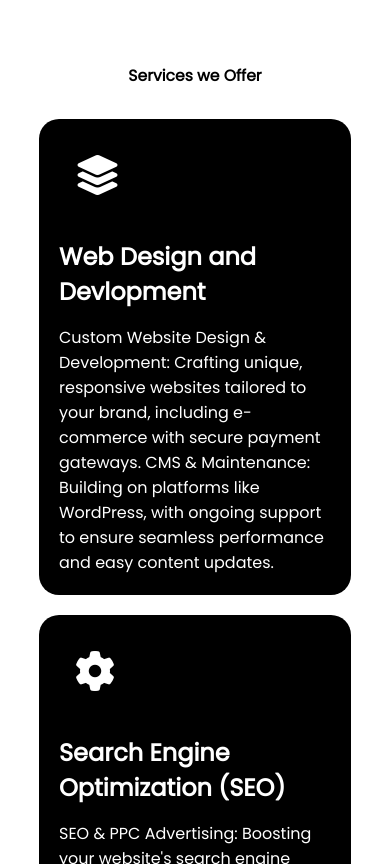
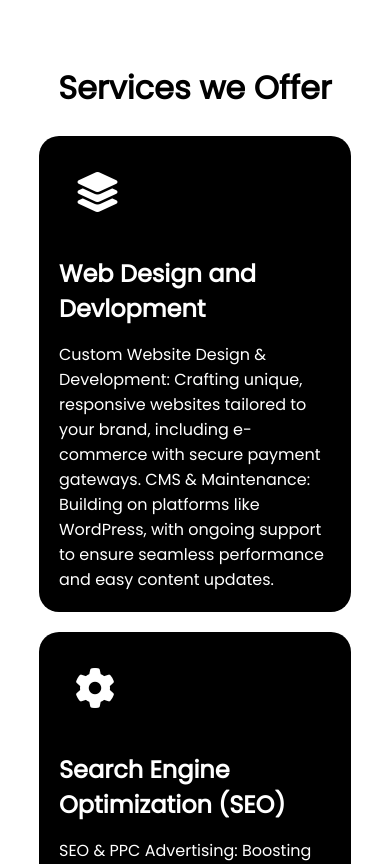
Before and after one commit to divyang1507/PortfolioSiteAnimation, a plain HTML site: page index.html in a window 390 px wide. Shown: the part 844-1708 px from the top of the page. Drawn offline with nearby package versions, Linux system fonts and the light colour scheme; some packages are replaced by stand-ins of ours; a script that the page names is missing.

Commit message:
heaidng fix

```diff
--- a/style.css
+++ b/style.css
@@ -584,7 +584,7 @@ margin-bottom: 120px;
   }
 
   .aboutTitle,
-  .contactTitle, serviceTitle {
+  .contactTitle, .serviceTitle {
     font-size: 2rem;
     margin-bottom: 1.5rem;
   }
```
